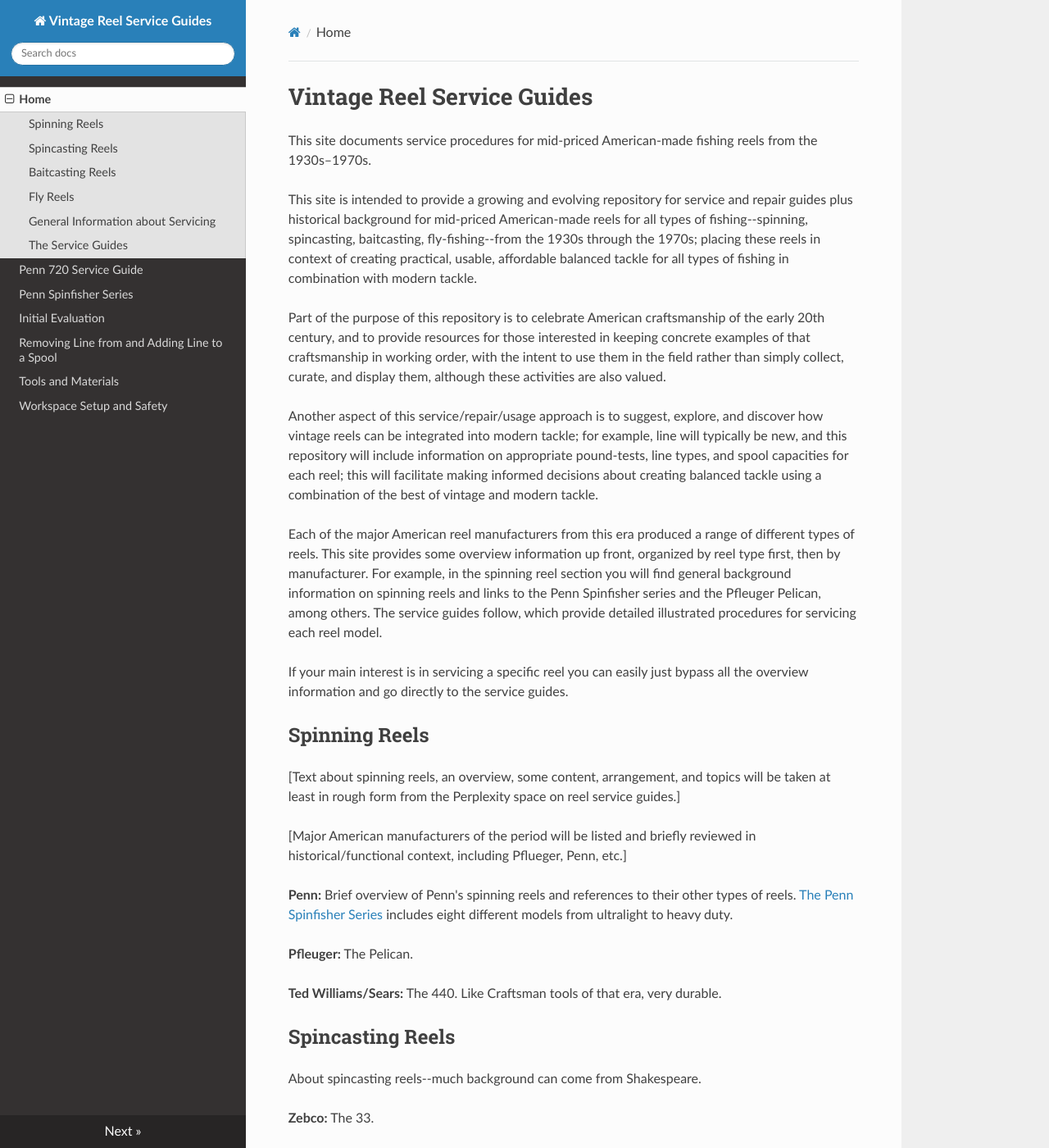
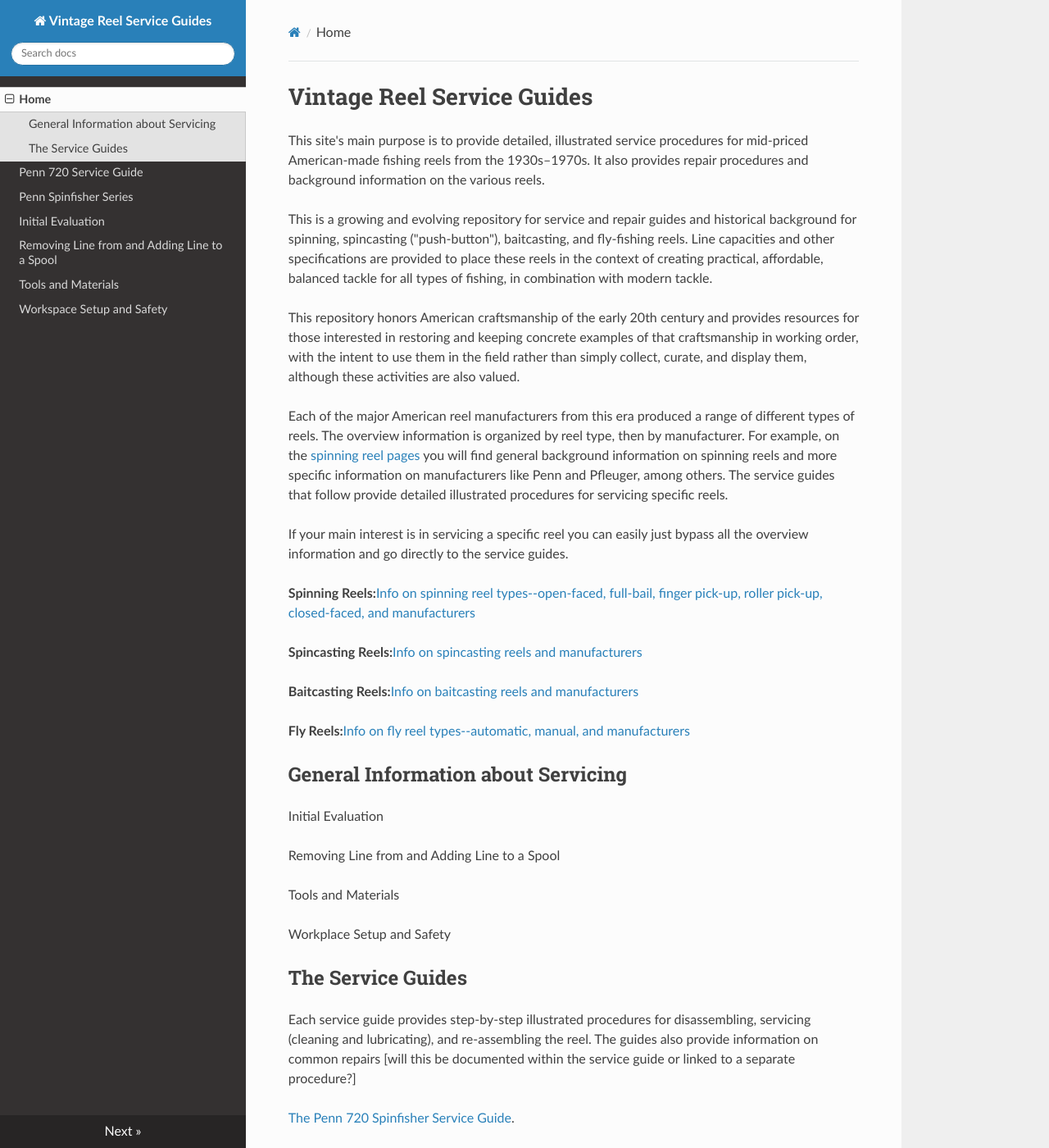
Before and after one commit to john-tech-writer/vintage-reel-service-guides, an MkDocs documentation site: the page built from docs/index.md, in a window 1280 px wide and 1400 px high. Shown: the whole window at 82% size. Built offline with MkDocs 1.6.1, drawn with Linux system fonts in a browser that asks for light colours; nearby versions of some CDN libraries; some of the changed text lies outside the part shown.

Commit message:
moved overviews to their own pages

```diff
--- a/docs/index.md
+++ b/docs/index.md
@@ -1,48 +1,22 @@
 # Vintage Reel Service Guides
 
-This site documents service procedures for mid‑priced American‑made fishing reels from the 1930s–1970s.
+This site's main purpose is to provide detailed, illustrated service procedures for mid‑priced American‑made fishing reels from the 1930s–1970s. It also provides repair procedures and background information on the various reels.
 
-This site is intended to provide a growing and evolving repository for service and repair guides plus historical background for mid-priced American-made reels for all types of fishing--spinning, spincasting, baitcasting, fly-fishing--from the 1930s through the 1970s; placing these reels in context of creating practical, usable, affordable balanced tackle for all types of fishing in combination with modern tackle.
+This is a growing and evolving repository for service and repair guides and historical background for spinning, spincasting ("push-button"), baitcasting, and fly-fishing reels. Line capacities and other specifications are provided to place these reels in the context of creating practical, affordable, balanced tackle for all types of fishing, in combination with modern tackle.
 
-Part of the purpose of this repository is to celebrate American craftsmanship of the early 20th century, and to provide resources for those interested in keeping concrete examples of that craftsmanship in working order, with the intent to use them in the field rather than simply collect, curate, and display them, although these activities are also valued.
+This repository honors American craftsmanship of the early 20th century and provides resources for those interested in restoring and keeping concrete examples of that craftsmanship in working order, with the intent to use them in the field rather than simply collect, curate, and display them, although these activities are also valued.
 
-Another aspect of this service/repair/usage approach is to suggest, explore, and discover how vintage reels can be integrated into modern tackle; for example, line will typically be new, and this repository will include information on appropriate pound-tests, line types, and spool capacities for each reel; this will facilitate making informed decisions about creating balanced tackle using a combination of the best of vintage and modern tackle.
-
-Each of the major American reel manufacturers from this era produced a range of different types of reels. This site provides some overview information up front, organized by reel type first, then by manufacturer. For example, in the spinning reel section you will find general background information on spinning reels and links to the Penn Spinfisher series and the Pfleuger Pelican, among others. The service guides follow, which provide detailed illustrated procedures for servicing each reel model.
+Each of the major American reel manufacturers from this era produced a range of different types of reels. The overview information is organized by reel type, then by manufacturer. For example, on the [spinning reel pages](spinning-reels.md) you will find general background information on spinning reels and more specific information on manufacturers like Penn and Pfleuger, among others. The service guides that follow provide detailed illustrated procedures for servicing specific reels.
 
 If your main interest is in servicing a specific reel you can easily just bypass all the overview information and go directly to the service guides.
 
-## Spinning Reels
+**Spinning Reels:**[Info on spinning reel types--open-faced, full-bail, finger pick-up, roller pick-up, closed-faced, and manufacturers](spinning-reels.md)
 
-[Text about spinning reels, an overview, some content, arrangement, and topics will be taken at least in rough form from the Perplexity space on reel service guides.]
+**Spincasting Reels:**[Info on spincasting reels and manufacturers](spincasting-reels.md)
 
-[Major American manufacturers of the period will be listed and briefly reviewed in historical/functional context, including Pflueger, Penn, etc.]
+**Baitcasting Reels:**[Info on baitcasting reels and manufacturers](baitcasting-reels.md)
 
-**Penn:** Brief overview of Penn's spinning reels and references to their other types of reels. [The Penn Spinfisher Series](/docs/penn-spinfisher-series.md) includes eight different models from ultralight to heavy duty.
-
-**Pfleuger:** The Pelican.
-
-**Ted Williams/Sears:** The 440. Like Craftsman tools of that era, very durable.
-
-## Spincasting Reels
-
-About spincasting reels--much background can come from Shakespeare.
-
-**Zebco:** The 33.
-
-## Baitcasting Reels
-
-About baitcasting reels.
-
-**Pfleuger:** The Nobby.
-
-**South Bend:** The 550.
-
-**Abu Garcia:** The 2000--6000 series. Not strictly an American company, but important enough to mention in the world of baitcasting.
-
-## Fly Reels
-
-**Shakespeare:** The Silent Tru-arT automatic fly reel.
+**Fly Reels:**[Info on fly reel types--automatic, manual, and manufacturers](fly-reels.md)
 
 ## General Information about Servicing
 
```
Also changed, not shown: docs/baitcasting-reels.md (added, +9 -0 lines), docs/fly-reels.md (added, +3 -0 lines), docs/spincasting-reels.md (added, +5 -0 lines), docs/spinning-reels.md (added, +11 -0 lines).
